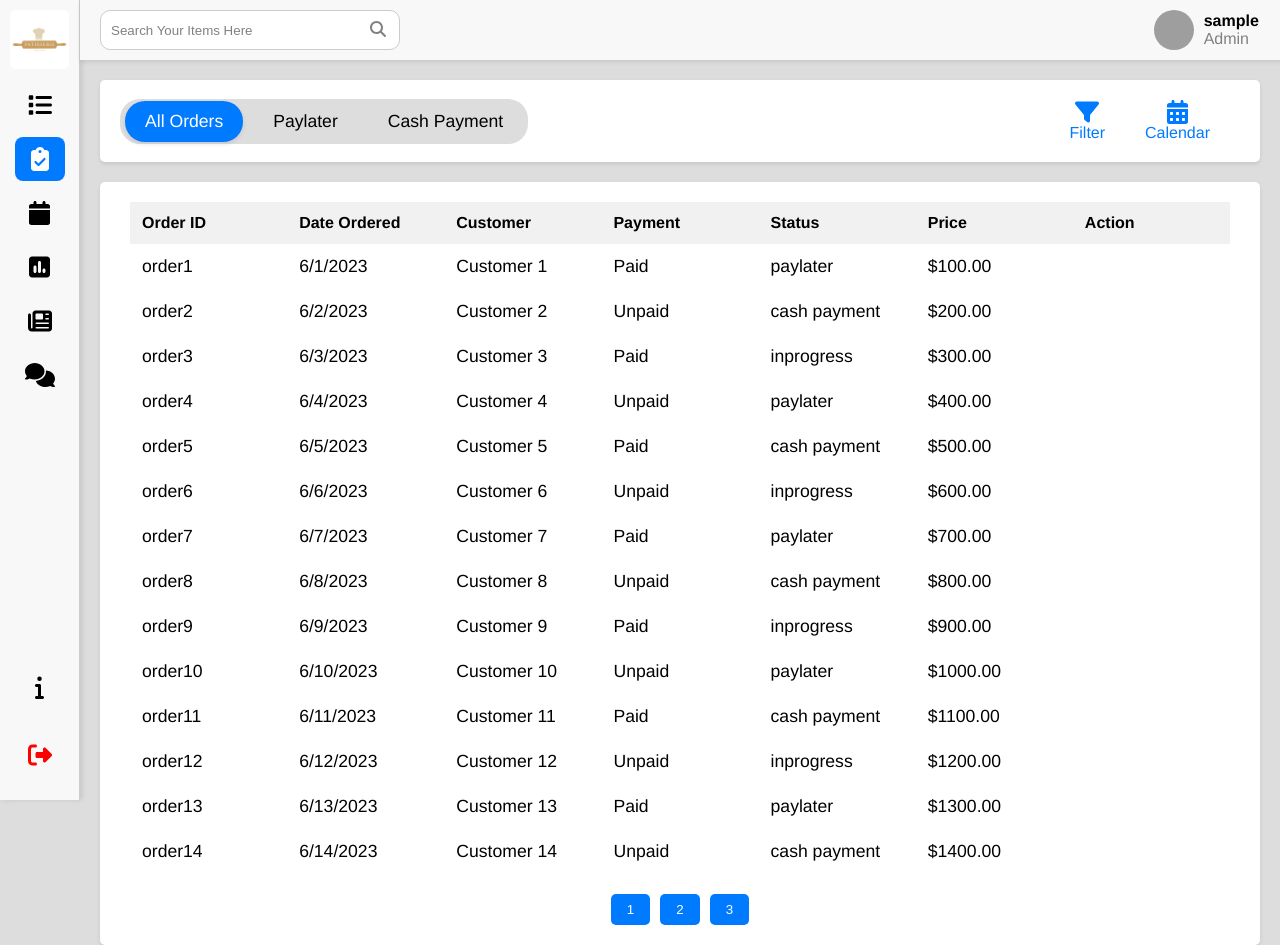
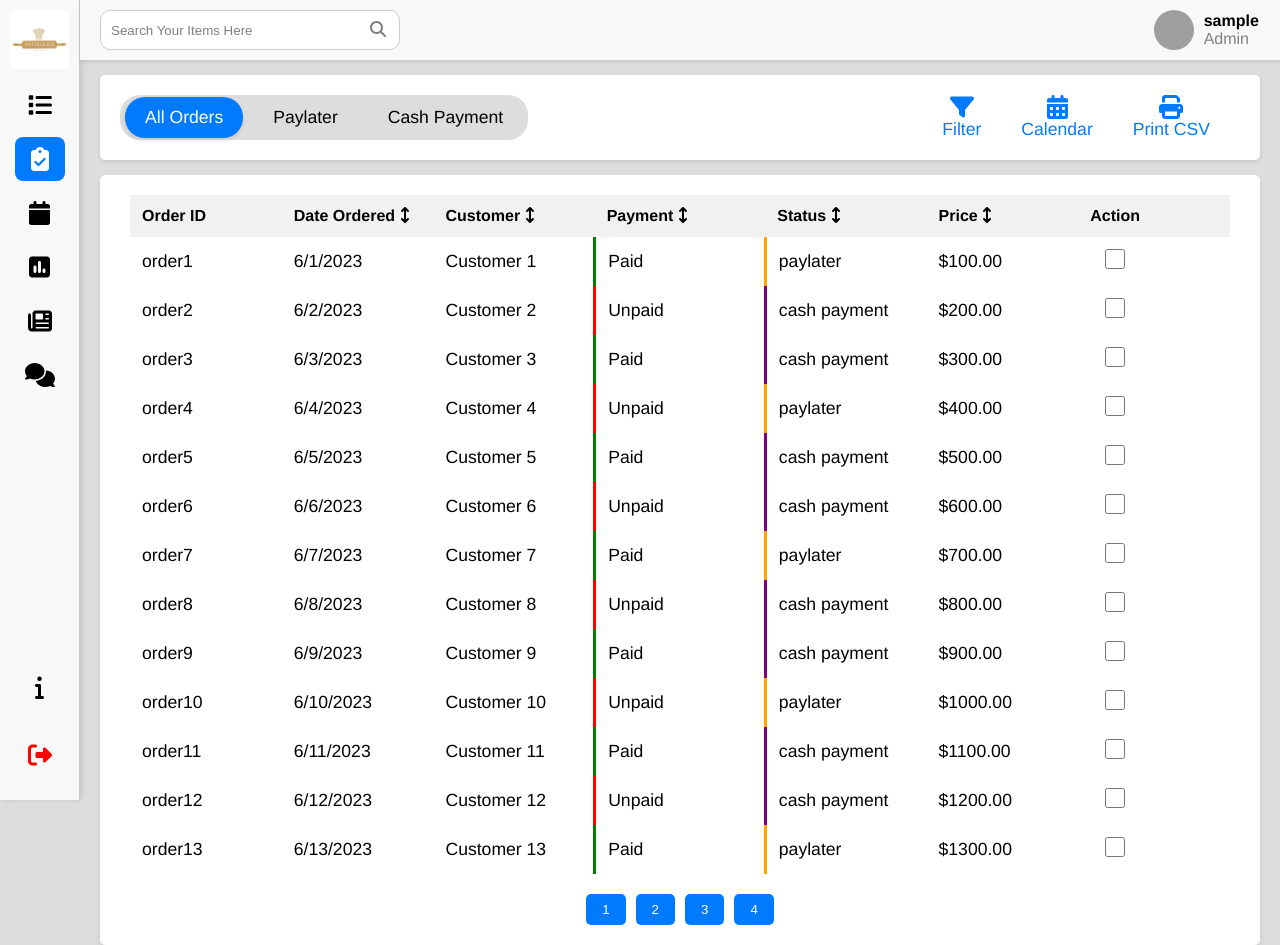
Before and after one commit to mmchahine0/POS, a React (Create React App) app in the folder client/: page /Orders in a window 1280 px wide. Built offline with nearby package versions, Linux system fonts and the light colour scheme; sample sign-in values are in the browser's storage; grey boxes are pictures that could not be loaded.

Commit message:
adjust css + csv action in orders

```diff
--- a/client/package.json
+++ b/client/package.json
@@ -9,7 +9,9 @@
     "@testing-library/jest-dom": "^5.17.0",
     "@testing-library/react": "^13.4.0",
     "@testing-library/user-event": "^13.5.0",
+    "axios": "^1.7.2",
     "react": "^18.3.1",
+    "react-csv": "^2.2.2",
     "react-datepicker": "^6.9.0",
     "react-dom": "^18.3.1",
     "react-router-dom": "^6.23.1",
--- a/client/src/pages/Orders.jsx
+++ b/client/src/pages/Orders.jsx
@@ -1,11 +1,17 @@
 import React, { useState, useEffect } from "react";
 import { FontAwesomeIcon } from "@fortawesome/react-fontawesome";
-import { faFilter, faCalendarDays } from "@fortawesome/free-solid-svg-icons";
+import {
+  faFilter,
+  faCalendarDays,
+  faPrint,
+  faArrowsUpDown,
+} from "@fortawesome/free-solid-svg-icons";
 import Sidebar from "../components/sideBar";
 import TopBar from "../components/topBar";
 import DatePicker from "react-datepicker";
 import "react-datepicker/dist/react-datepicker.css";
 import "../styles/Orders.css";
+import { CSVLink } from "react-csv";
 
 // Dummy data
 const dummyOrders = Array.from({ length: 40 }, (_, index) => ({
@@ -13,12 +19,7 @@ const dummyOrders = Array.from({ length: 40 }, (_, index) => ({
   createdAt: new Date(2023, 5, index + 1).toISOString(),
   customerInfo: { name: `Customer ${index + 1}` },
   isPaid: index % 2 === 0,
-  status:
-    index % 3 === 0
-      ? "paylater"
-      : index % 3 === 1
-      ? "cash payment"
-      : "inprogress",
+  status: index % 3 === 0 ? "paylater" : "cash payment",
   totalPrice: (index + 1) * 100,
 }));
 
@@ -27,7 +28,7 @@ const Orders = () => {
   const [selectedType, setSelectedType] = useState("All Orders");
   const [orders, setOrders] = useState([]);
   const [currentPage, setCurrentPage] = useState(1);
-  const [ordersPerPage] = useState(14);
+  const [ordersPerPage] = useState(13);
   const [sortConfig, setSortConfig] = useState({
     key: "createdAt",
     direction: "asc",
@@ -35,6 +36,7 @@ const Orders = () => {
   const [showPopup, setShowPopup] = useState(false);
   const [startDate, setStartDate] = useState(null);
   const [endDate, setEndDate] = useState(null);
+  const [selectedOrders, setSelectedOrders] = useState([]);
 
   const handlePopUp = () => {
     setShowPopup(true);
@@ -106,6 +108,27 @@ const Orders = () => {
     setSelectedType(type);
   };
 
+  const handleSelectOrder = (orderId) => {
+    setSelectedOrders((prevSelectedOrders) => {
+      if (prevSelectedOrders.includes(orderId)) {
+        return prevSelectedOrders.filter((id) => id !== orderId);
+      } else {
+        return [...prevSelectedOrders, orderId];
+      }
+    });
+  };
+
+  const csvData = currentOrders
+    .filter((order) => selectedOrders.includes(order._id))
+    .map((order) => ({
+      orderId: order._id,
+      dateOrdered: new Date(order.createdAt).toLocaleDateString(),
+      customer: order.customerInfo.name,
+      payment: order.isPaid ? "Paid" : "Unpaid",
+      status: order.status,
+      price: `$${order.totalPrice.toFixed(2)}`,
+    }));
+
   return (
     <div className="screen-container">
       <Sidebar />
@@ -128,49 +151,92 @@ const Orders = () => {
           <div className="filters">
             <div className="icons">
               <FontAwesomeIcon icon={faFilter} />
-              <span style={{ fontSize: "1.0rem", fontWeight: "500" }}>
+              <span style={{ fontSize: "1.1rem", fontWeight: "500" }}>
                 Filter
               </span>
             </div>
-            <div className="icons" onClick={() => handlePopUp()}>
+            <div className="icons" onClick={handlePopUp}>
               <FontAwesomeIcon icon={faCalendarDays} />
-              <span style={{ fontSize: "1.0rem", fontWeight: "500" }}>
+              <span style={{ fontSize: "1.1rem", fontWeight: "500" }}>
                 Calendar
               </span>
             </div>
+            <CSVLink
+              data={csvData}
+              filename={"selected_orders.csv"}
+              style={{ textDecoration: "none" }}
+            >
+              <div className="icons">
+                <FontAwesomeIcon icon={faPrint} />
+                <span style={{ fontSize: "1.1rem", fontWeight: "500" }}>
+                  Print CSV
+                </span>
+              </div>
+            </CSVLink>
           </div>
         </div>
         <div className="orders">
           <table>
             <thead>
               <tr>
-                <th>Order ID</th>
-                <th onClick={() => handleSort("createdAt")}>Date Ordered</th>
+                <th style={{ cursor: "default" }}>Order ID</th>
+                <th onClick={() => handleSort("createdAt")}>
+                  Date Ordered <FontAwesomeIcon icon={faArrowsUpDown} />
+                </th>
                 <th onClick={() => handleSort("customerInfo.name")}>
-                  Customer
+                  Customer <FontAwesomeIcon icon={faArrowsUpDown} />
                 </th>
-                <th onClick={() => handleSort("isPaid")}>Payment</th>
-                <th onClick={() => handleSort("status")}>Status</th>
-                <th onClick={() => handleSort("totalPrice")}>Price</th>
-                <th>Action</th>
+                <th onClick={() => handleSort("isPaid")}>
+                  Payment <FontAwesomeIcon icon={faArrowsUpDown} />
+                </th>
+                <th onClick={() => handleSort("status")}>
+                  Status <FontAwesomeIcon icon={faArrowsUpDown} />
+                </th>
+                <th onClick={() => handleSort("totalPrice")}>
+                  Price <FontAwesomeIcon icon={faArrowsUpDown} />
+                </th>
+                <th style={{ cursor: "default" }}>Action</th>
               </tr>
             </thead>
             <tbody>
-              {currentOrders.map((order) => (
+              {currentOrders.map((order) => {
+                const paymentStyle = {
+                  borderLeft: order.isPaid
+                    ? "3px solid green"
+                    : "3px solid red",
+                  borderRadius: "5px",
+                };
+
+                let statusStyle = { borderRadius: "5px" };
+                if (order.status === "paylater") {
+                  statusStyle.borderLeft = "3px solid orange";
+                } else if (order.status === "cash payment") {
+                  statusStyle.borderLeft = "3px solid purple";
+                } else {
+                  statusStyle.backgroundColor = "transparent";
+                }
+
+                return (
                   <tr key={order._id}>
                     <td>{order._id}</td>
                     <td>{new Date(order.createdAt).toLocaleDateString()}</td>
                     <td>{order.customerInfo.name}</td>
-                  <td>{order.isPaid ? "Paid" : "Unpaid"}</td>
-                  <td>{order.status}</td>
+                    <td style={paymentStyle}>
+                      {order.isPaid ? "Paid" : "Unpaid"}
+                    </td>
+                    <td style={statusStyle}>{order.status}</td>
                     <td>${order.totalPrice.toFixed(2)}</td>
                     <td>
-                    {/* <button onClick={() => generatePDF(order)}>
-                      Print PDF
-                    </button> */}
+                      <input
+                        type="checkbox"
+                        checked={selectedOrders.includes(order._id)}
+                        onChange={() => handleSelectOrder(order._id)}
+                        className="check-box"
+                      />
                     </td>
                   </tr>
-              ))}
+                );
+              })}
             </tbody>
           </table>
           <div className="pagination">
@@ -188,11 +254,7 @@ const Orders = () => {
       {showPopup && (
         <div className="popup">
           <div className="popup-content">
-            <span className="close" onClick={handleClosePopup}>
-              &times;
-            </span>
-            <div className="date-picker">
-              <label>Start Date:</label>
+            <h3>Select Date Range</h3>
             <DatePicker
               selected={startDate}
               onChange={(date) => setStartDate(date)}
@@ -201,9 +263,6 @@ const Orders = () => {
               endDate={endDate}
               placeholderText="Start Date"
             />
-            </div>
-            <div className="date-picker">
-              <label>End Date:</label>
             <DatePicker
               selected={endDate}
               onChange={(date) => setEndDate(date)}
@@ -213,17 +272,10 @@ const Orders = () => {
               minDate={startDate}
               placeholderText="End Date"
             />
+            <div className="popup-buttons">
+              <button onClick={handleClosePopup}>Close</button>
+              <button onClick={handleResetDates}>Reset</button>
             </div>
-            <button className="reset-button" onClick={handleResetDates}>
-              Reset Dates
-            </button>
-            <button
-              className="reset-button"
-              style={{ marginLeft: "10px" }}
-              onClick={handleClosePopup}
-            >
-              Set Dates
-            </button>
           </div>
         </div>
       )}
--- a/client/src/styles/Orders.css
+++ b/client/src/styles/Orders.css
@@ -12,7 +12,7 @@
   width: 100%;
   margin-left: 20px;
   margin-right: 20px;
-  margin-top: 10px;
+  margin-top: 5px;
 }
 
 .check-type-container {
@@ -62,7 +62,7 @@
 .orders {
   width: 100%;
   padding: 20px 30px;
-  margin-top: 20px;
+  margin-top: 15px;
   background-color: #fff;
   box-shadow: 0 2px 4px rgba(0, 0, 0, 0.1);
   border-radius: 5px;
@@ -122,16 +122,13 @@ th {
   border-radius: 8px;
   transition: background-color 0.3s, color 0.3s;
   margin-right: 30px;
+  color:#007bff
 }
 
 .icons span {
   font-size: 12px;
 }
 
-.icons.selected {
-  background-color: #007bff;
-  color: white;
-}
 
 .popup {
   position: fixed;
@@ -185,3 +182,9 @@ th {
 .reset-button:hover {
   background-color: #0056b3;
 }
+
+.check-box{
+  height: 20px;
+  width: 20px;
+  margin-left: 15px;
+}
```
Also changed, not shown: client/src/pages/Login.jsx (+55 -32 lines), 1 other file (tests, documents, lock files or other folders). Lines whose indentation alone changed are shown as unchanged.
